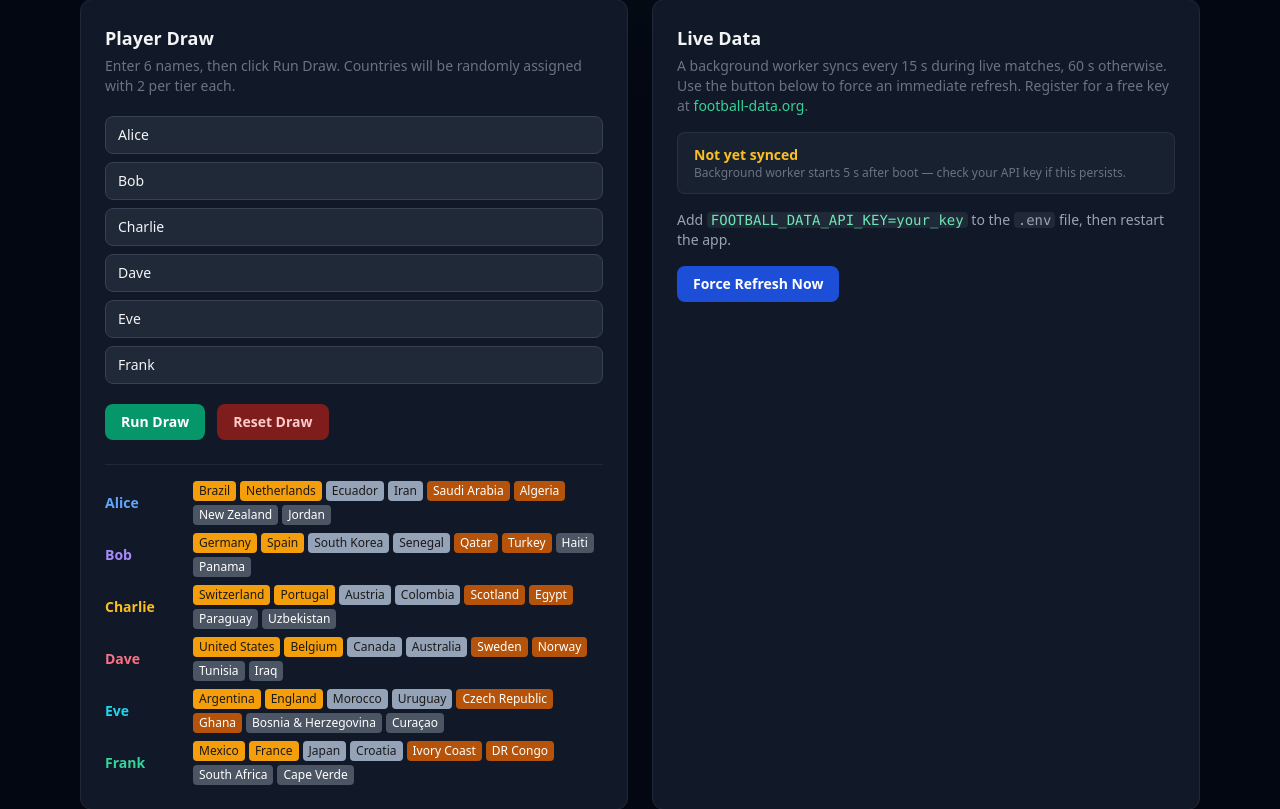
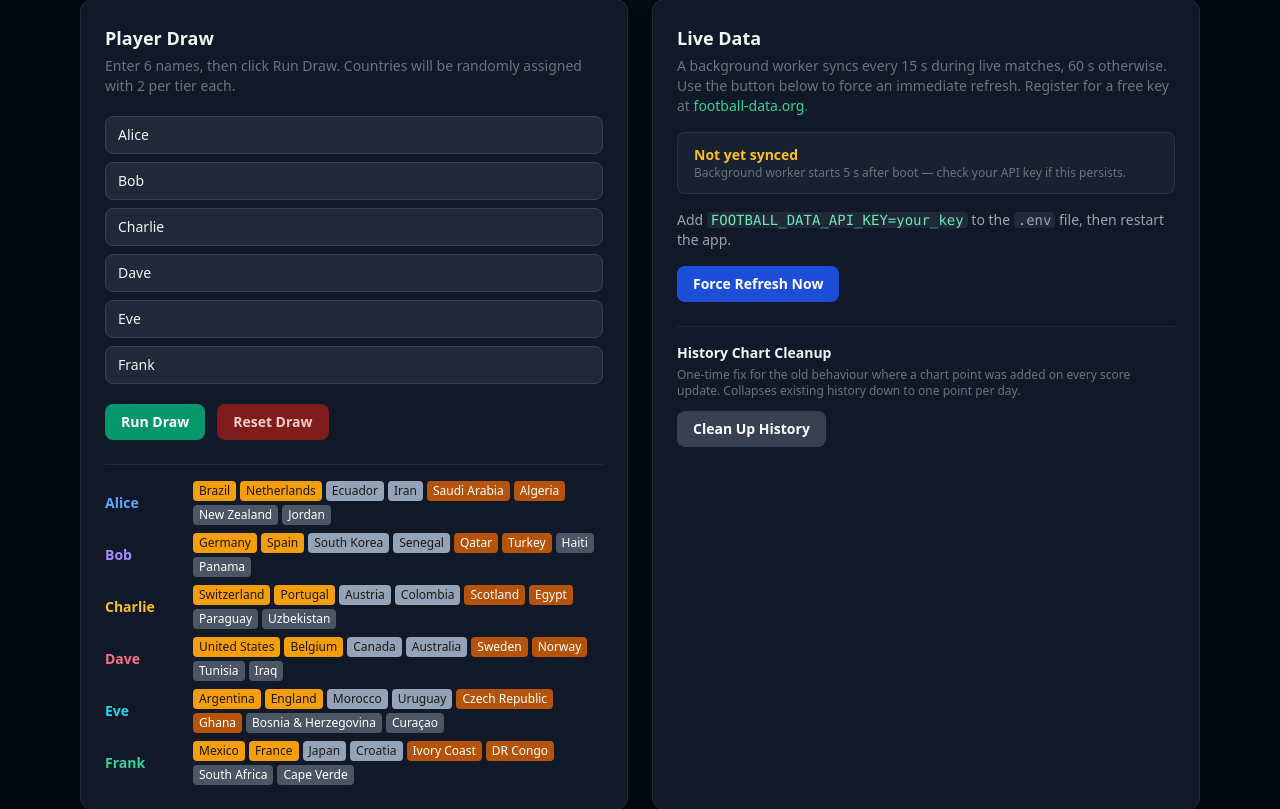
Before and after one commit to elliotseymour97/worldcup-sweepstake, a Flask app: page /admin in a window 1280 px wide. Shown: the part 150-959 px from the top of the page. Run offline with Flask 3, Linux system fonts and the light colour scheme; the visitor is signed in with stand-in values (Sample User, id 1); some libraries are stand-ins or nearby versions.

Commit message:
Admin: add one-time History Chart Cleanup action
Lets you retroactively collapse existing standings-snapshot history down
to one point per day (keeping each day's last snapshot plus the very
first one ever), undoing the noisy every-goal snapshots from before the
recent history-chart fix. Triggered from the admin panel like the
existing draw/refresh/reset actions.

```diff
--- a/api_client.py
+++ b/api_client.py
@@ -150,6 +150,31 @@ def _maybe_snapshot(force: bool = False) -> None:
     db.session.commit()
 
 
+def cleanup_standings_history() -> str:
+    """Retroactively collapse standings-snapshot history down to one point per
+    day (keeping each day's last snapshot, plus the very first one ever),
+    undoing the old behaviour of snapshotting on every live-score tick."""
+    from models import StandingsSnapshot, db
+
+    snapshots = StandingsSnapshot.query.order_by(StandingsSnapshot.taken_at.asc()).all()
+    if not snapshots:
+        return 'No history to clean up.'
+
+    times = sorted({s.taken_at for s in snapshots})
+    if len(times) <= 1:
+        return 'Nothing to clean up — only one snapshot exists.'
+
+    last_per_day = {}
+    for t in times:
+        last_per_day[t.date()] = t
+    keep = {times[0]} | set(last_per_day.values())
+
+    removed = StandingsSnapshot.query.filter(
+        ~StandingsSnapshot.taken_at.in_(keep)).delete(synchronize_session=False)
+    db.session.commit()
+    return f'Removed {removed} snapshot rows, kept {len(keep)} history points.'
+
+
 def _sync_matches(api_matches: list) -> bool:
     """Sync matches from the API into the DB. Returns True if any match
     transitioned to FINISHED during this sync (used to force a standings
--- a/routes/admin.py
+++ b/routes/admin.py
@@ -3,7 +3,7 @@ from flask import (Blueprint, render_template, request, redirect,
                    url_for, flash, session, current_app)
 from models import db, Player, Country
 from draw import run_draw
-from api_client import fetch_and_sync, get_last_fetch, get_last_error
+from api_client import fetch_and_sync, get_last_fetch, get_last_error, cleanup_standings_history
 from routes.main import invalidate_standings_cache
 
 admin_bp = Blueprint('admin', __name__)
@@ -68,6 +68,14 @@ def refresh_data():
     return redirect(url_for('admin.admin'))
 
 
+@admin_bp.route('/admin/cleanup-history', methods=['POST'])
+@_require_auth
+def cleanup_history():
+    msg = cleanup_standings_history()
+    flash(msg, 'success')
+    return redirect(url_for('admin.admin'))
+
+
 @admin_bp.route('/admin/reset', methods=['POST'])
 @_require_auth
 def reset_draw():
--- a/templates/admin.html
+++ b/templates/admin.html
@@ -96,6 +96,20 @@
         Force Refresh Now
       </button>
     </form>
+
+    <div class="mt-6 pt-4 border-t border-gray-800">
+      <h3 class="text-sm font-semibold mb-1">History Chart Cleanup</h3>
+      <p class="text-gray-500 text-xs mb-3">
+        One-time fix for the old behaviour where a chart point was added on every score
+        update. Collapses existing history down to one point per day.
+      </p>
+      <form method="post" action="/admin/cleanup-history">
+        <button type="submit"
+          class="bg-gray-700 hover:bg-gray-600 text-white font-semibold px-4 py-2 rounded-lg text-sm transition-colors">
+          Clean Up History
+        </button>
+      </form>
+    </div>
   </div>
 
 </div>
```
